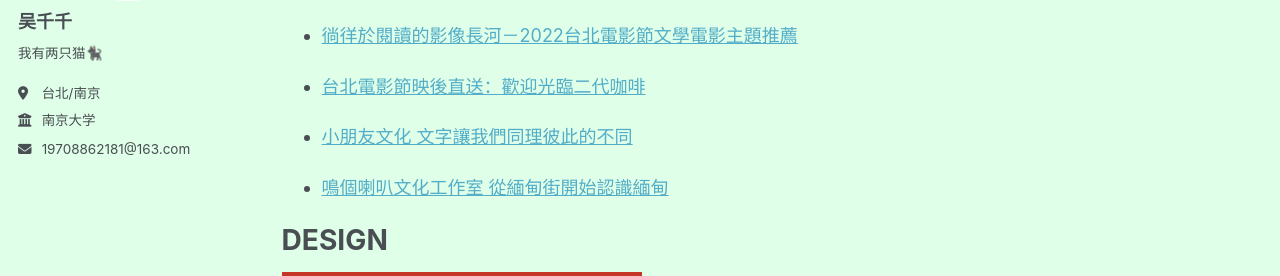
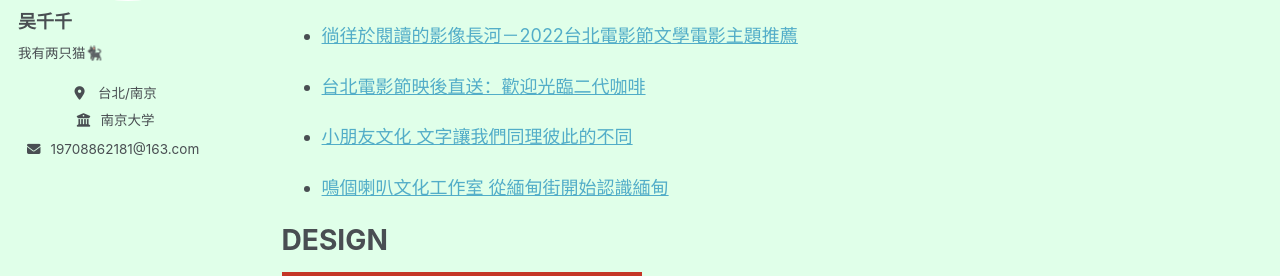
Before and after one commit to wuciancian0301/wuciancian0301.github.io, a Jekyll site: the page built from _pages/about.md, in a window 1280 px wide. Shown: the part 320-596 px from the top of the page. Built offline with Jekyll 4.4.1, drawn with Linux system fonts in a browser that asks for light colours; a style sheet for code colours, icons or effects is not loaded.

Commit message:
調整icon

```diff
--- a/assets/css/main.scss
+++ b/assets/css/main.scss
@@ -76,3 +76,12 @@ div.author__avatar > img.author__avatar {
 .page__footer {
   display: none !important;
 }
+
+.author__urls.social-icons {
+  padding-left: 0 !important;
+  text-align: center !important;
+}
+
+.author__urls.social-icons li {
+  text-align: center !important;
+}
```
